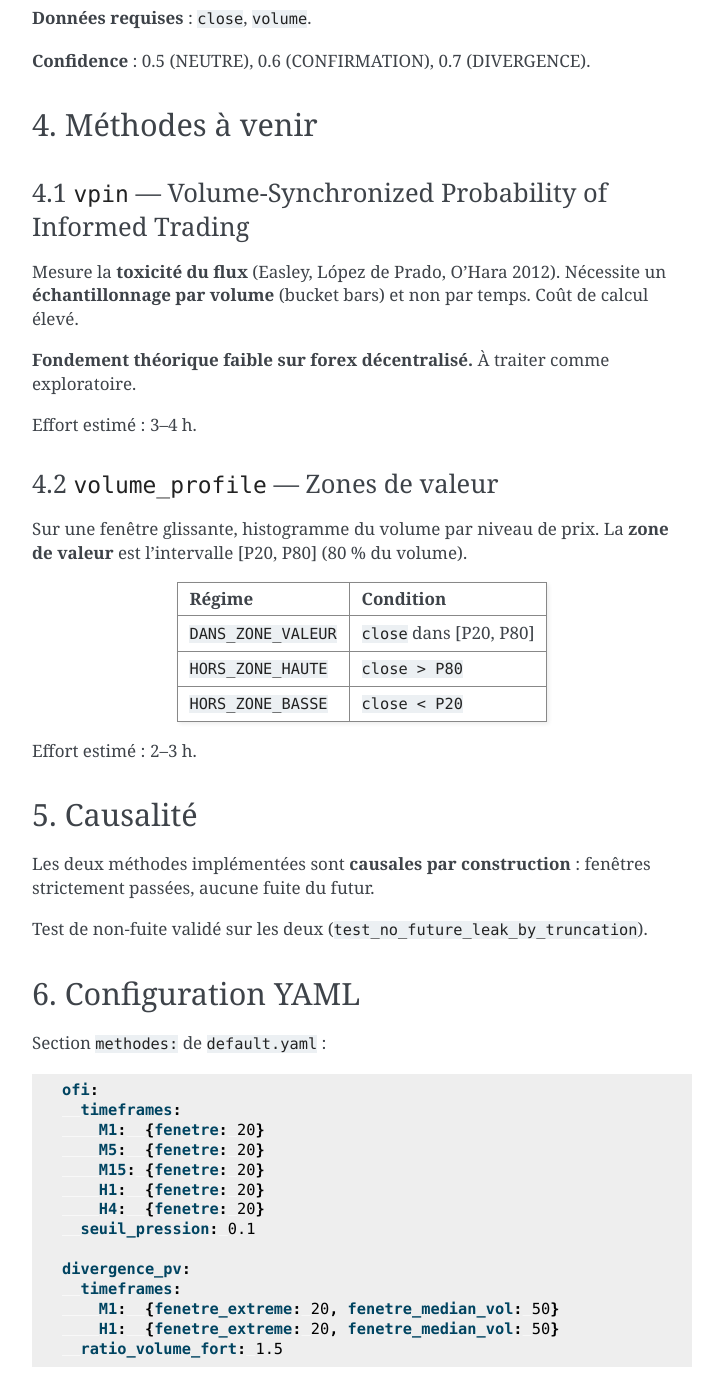
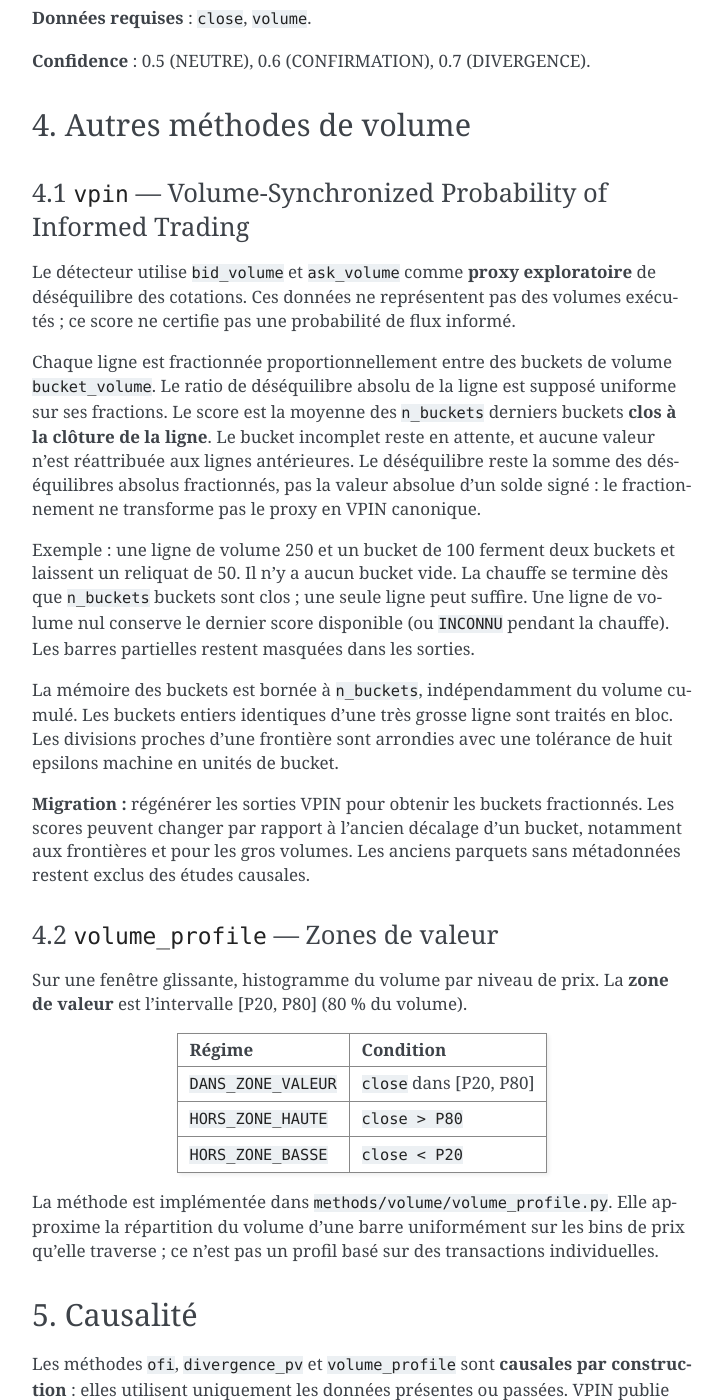
Before and after one commit to djamraouf-star/regim_lib, a Sphinx documentation site: the page built from regime_lib/doc/volume.md, in a window 1280 px wide and 1400 px high, scrolled down 3067 px. Shown: the whole window, without its empty margins (388-1111 px from the left). Built offline with Sphinx 7.4.7, drawn with Linux system fonts in a browser that asks for light colours; some of the changed text lies outside the part shown.

Commit message:
Finalize VPIN buckets and close audit M2/M4

```diff
--- a/pyproject.toml
+++ b/pyproject.toml
@@ -4,7 +4,7 @@ build-backend = "setuptools.build_meta"
 
 [project]
 name = "regime_lib"
-version = "0.1.0"
+dynamic = ["version"]
 description = "Bibliothèque de détection de régimes de marché multi-méthodes."
 requires-python = ">=3.10"
 license = "GPL-3.0-or-later"
@@ -38,6 +38,9 @@ regime-report = "regime_lib.study.report:main"
 include = ["regime_lib*"]
 exclude = ["regime_lib.docs*", "tests*"]
 
+[tool.setuptools.dynamic]
+version = { attr = "regime_lib._version.__version__" }
+
 [tool.setuptools.package-data]
 regime_lib = ["config/profiles/*.yaml", "context/data/*.csv"]
 
--- /dev/null
+++ b/regime_lib/_version.py
@@ -0,0 +1,3 @@
+"""Version de la bibliothèque, source unique pour le package et sa distribution."""
+
+__version__ = "0.2.0"
--- a/regime_lib/doc/conf.py
+++ b/regime_lib/doc/conf.py
@@ -15,10 +15,12 @@ from pathlib import Path
 # Permet à autodoc de trouver le package sans installation préalable.
 sys.path.insert(0, str(Path(__file__).resolve().parents[2]))
 
+from regime_lib._version import __version__
+
 project = "regime_lib"
 author = "Équipe regime_lib"
 copyright = "2026, Équipe regime_lib"
-release = "0.1.0"
+release = __version__
 
 extensions = [
     "sphinx.ext.autodoc",
--- a/regime_lib/doc/volume.md
+++ b/regime_lib/doc/volume.md
@@ -1,8 +1,8 @@
 # Volume — méthodes basées sur le volume
 
-**Dernière mise à jour** : 2026-10-03
+**Dernière mise à jour** : 2026-10-07
 **Famille** : `methods/volume/`
-**Statut** : `ofi` et `divergence_pv` implémentées
+**Statut** : `ofi`, `divergence_pv`, `vpin` et `volume_profile` implémentées
 
 ---
 
@@ -47,8 +47,8 @@ l'activité mondiale.
 
 - **OFI** : interprétable comme proxy de pression côté Dukascopy.
 - **Divergence prix/volume** : populaire mais peu validée statistiquement.
-- **VPIN** (à venir) : fondement théorique faible sur forex décentralisé.
-- **Volume profile** (à venir) : moins fiable que sur futures.
+- **VPIN** : fondement théorique faible sur forex décentralisé.
+- **Volume profile** : moins fiable que sur futures.
 
 ### 2.3 Alternative robuste : `tick_count`
 
@@ -123,18 +123,37 @@ absentes.
 
 **Confidence** : 0.5 (NEUTRE), 0.6 (CONFIRMATION), 0.7 (DIVERGENCE).
 
-## 4. Méthodes à venir
+## 4. Autres méthodes de volume
 
 ### 4.1 `vpin` — Volume-Synchronized Probability of Informed Trading
 
-Mesure la **toxicité du flux** (Easley, López de Prado, O'Hara 2012).
-Nécessite un **échantillonnage par volume** (bucket bars) et non par
-temps. Coût de calcul élevé.
+Le détecteur utilise `bid_volume` et `ask_volume` comme **proxy exploratoire**
+de déséquilibre des cotations. Ces données ne représentent pas des volumes
+exécutés ; ce score ne certifie pas une probabilité de flux informé.
 
-**Fondement théorique faible sur forex décentralisé.** À traiter comme
-exploratoire.
+Chaque ligne est fractionnée proportionnellement entre des buckets de volume
+`bucket_volume`. Le ratio de déséquilibre absolu de la ligne est supposé
+uniforme sur ses fractions. Le score est la moyenne des `n_buckets` derniers
+buckets **clos à la clôture de la ligne**. Le bucket incomplet reste en attente,
+et aucune valeur n'est réattribuée aux lignes antérieures. Le déséquilibre
+reste la somme des déséquilibres absolus fractionnés, pas la valeur absolue
+d'un solde signé : le fractionnement ne transforme pas le proxy en VPIN canonique.
 
-Effort estimé : 3–4 h.
+Exemple : une ligne de volume 250 et un bucket de 100 ferment deux buckets et
+laissent un reliquat de 50. Il n'y a aucun bucket vide. La chauffe se termine
+dès que `n_buckets` buckets sont clos ; une seule ligne peut suffire. Une ligne
+de volume nul conserve le dernier score disponible (ou `INCONNU` pendant la
+chauffe). Les barres partielles restent masquées dans les sorties.
+
+La mémoire des buckets est bornée à `n_buckets`, indépendamment du volume
+cumulé. Les buckets entiers identiques d'une très grosse ligne sont traités en
+bloc. Les divisions proches d'une frontière sont arrondies avec une tolérance
+de huit epsilons machine en unités de bucket.
+
+**Migration :** régénérer les sorties VPIN pour obtenir les buckets fractionnés.
+Les scores peuvent changer par rapport à l'ancien décalage d'un bucket,
+notamment aux frontières et pour les gros volumes. Les anciens parquets sans
+métadonnées restent exclus des études causales.
 
 ### 4.2 `volume_profile` — Zones de valeur
 
@@ -147,14 +166,19 @@ Sur une fenêtre glissante, histogramme du volume par niveau de prix. La
 | `HORS_ZONE_HAUTE` | `close > P80` |
 | `HORS_ZONE_BASSE` | `close < P20` |
 
-Effort estimé : 2–3 h.
+La méthode est implémentée dans `methods/volume/volume_profile.py`. Elle
+approxime la répartition du volume d'une barre uniformément sur les bins de
+prix qu'elle traverse ; ce n'est pas un profil basé sur des transactions
+individuelles.
 
 ## 5. Causalité
 
-Les deux méthodes implémentées sont **causales par construction** :
-fenêtres strictement passées, aucune fuite du futur.
+Les méthodes `ofi`, `divergence_pv` et `volume_profile` sont **causales par
+construction** : elles utilisent uniquement les données présentes ou passées.
+VPIN publie les buckets clos à la clôture de la ligne courante, sans révision
+des lignes précédentes.
 
-Test de non-fuite validé sur les deux (`test_no_future_leak_by_truncation`).
+Les tests de non-fuite par troncature couvrent les méthodes correspondantes.
 
 ## 6. Configuration YAML
 
@@ -171,7 +195,18 @@ ofi:
   seuil_pression: 0.1
 
 divergence_pv:
-  timeframes:
-    M1:  {fenetre_extreme: 20, fenetre_median_vol: 50}
-    H1:  {fenetre_extreme: 20, fenetre_median_vol: 50}
+  fenetre_extreme: 20
+  fenetre_median_vol: 50
   ratio_volume_fort: 1.5
+
+vpin:
+  bucket_volume: 10000.0
+  n_buckets: 50
+  seuil_bas: 0.20
+  seuil_haut: 0.40
+
+volume_profile:
+  fenetre: 100
+  n_bins: 40
+  pct_bas: 0.20
+  pct_haut: 0.80
```
Also changed, not shown: AUDIT_SYNTHETIQUE_2026-10-04.md (+21 -13 lines), README.md (+15 -11 lines), regime_lib/__init__.py (+4 -12 lines), regime_lib/doc/cli.md (+15 -4 lines), regime_lib/doc/index.md (+1 -0 lines), 5 other files.
